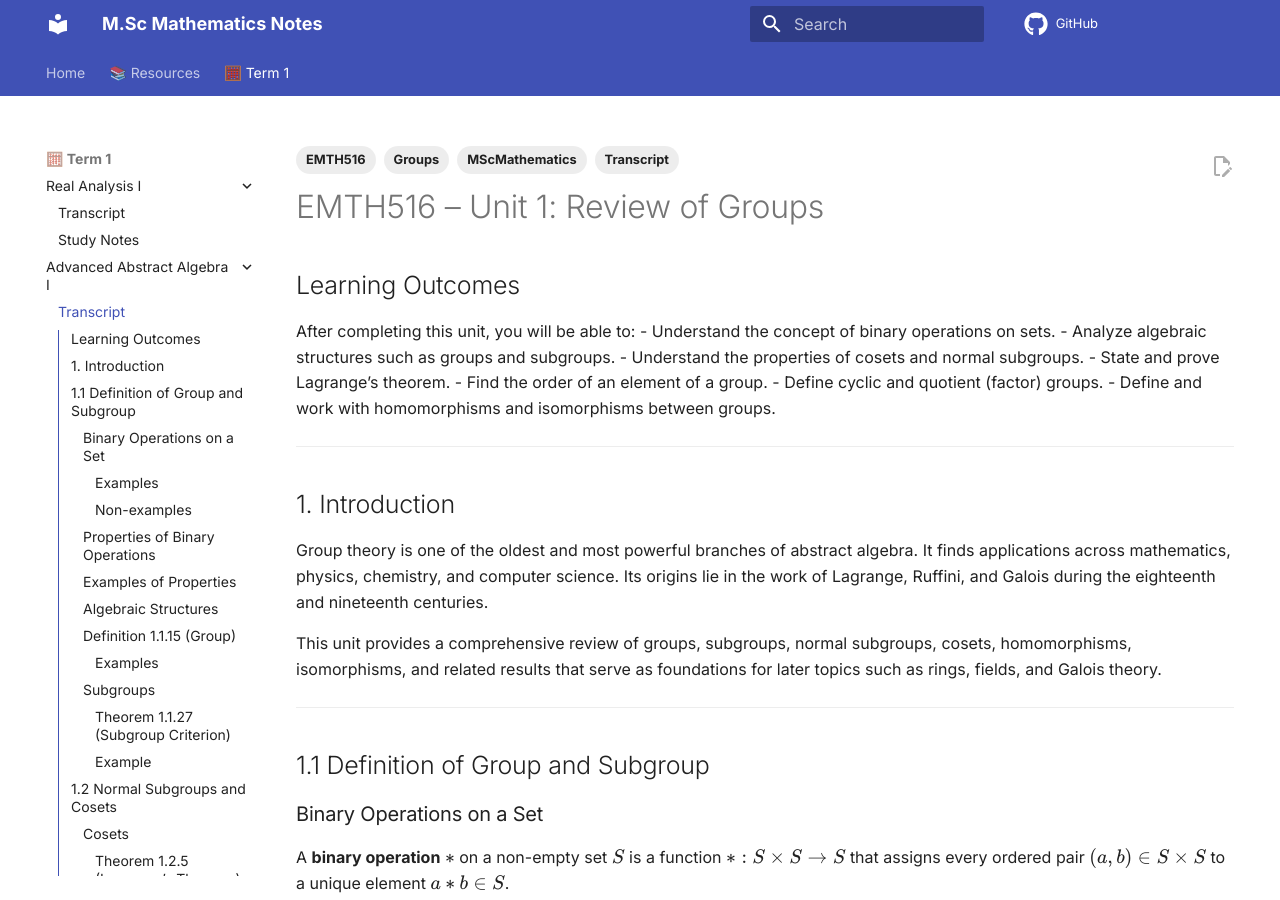
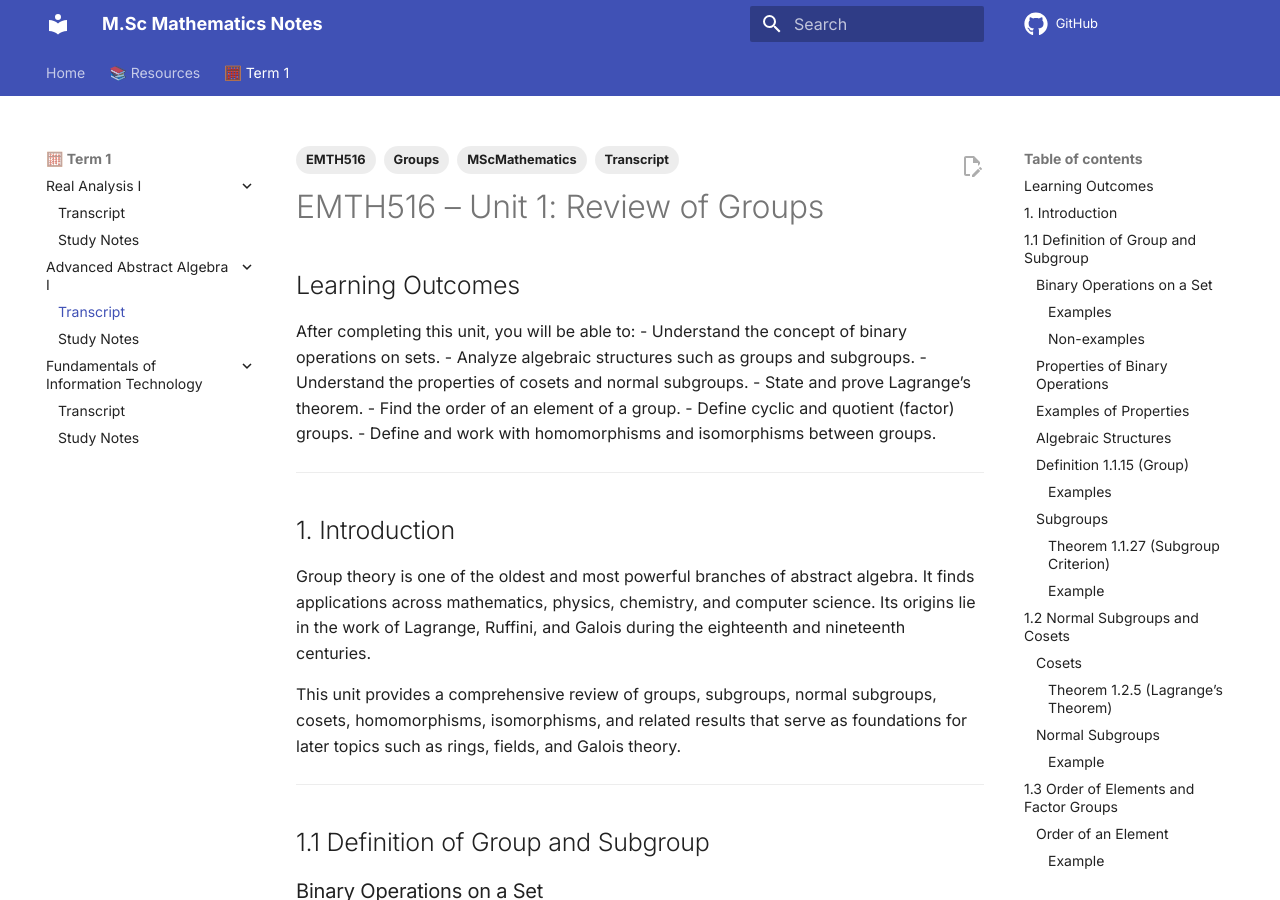
Before and after one commit to dhnair/msc-maths, an MkDocs documentation site: the page built from docs/term1/advanced_abstract_algebra_i/transcripts/emth516_u01_transcript.md, in a window 1280 px wide and 900 px high. Built offline with MkDocs 1.6.1 and Material for MkDocs 9.7.7, drawn with Linux system fonts in a browser that asks for light colours; comment, search, counter and statistics services are not loaded.

Commit message:
update: Sat Oct 11 18:25:53 IST 2025

```diff
--- a/mkdocs.yaml
+++ b/mkdocs.yaml
@@ -3,17 +3,18 @@
 site_author: "Deepak Nair"
 site_url: "https://dhnair.github.io/msc-maths/"
 repo_url: "https://github.com/dhnair/msc-maths"
+
 theme:
   name: material
   features:
     - navigation.expand
+    - navigation.tabs
+    - navigation.instant
+    - navigation.tracking
     - navigation.top
-    - navigation.tabs
-    - content.code.annotate
+    - header.autohide
+    - content.code.copy
     - content.tabs.link
-    - toc.integrate
-    - search.suggest
-    - search.highlight
     - content.action.edit
   palette:
     - scheme: default
@@ -28,7 +29,7 @@
   icon:
     repo: fontawesome/brands/github
 
-# Markdown extensions
+# Markdown and math extensions
 markdown_extensions:
   - admonition
   - toc:
@@ -41,6 +42,7 @@
   - attr_list
   - tables
   - footnotes
+  - md_in_html
 
 extra_javascript:
   - https://polyfill.io/v3/polyfill.min.js?features=es6
@@ -49,6 +51,7 @@
 extra_css:
   - stylesheets/custom.css
 
+# Navigation structure
 nav:
   - Home: index.md
   - 📚 Resources:
@@ -71,9 +74,22 @@
           - Transcript: term1/fundamentals_of_information_technology/transcripts/ecap145_u01l01_full_transcript.md
           - Study Notes: term1/fundamentals_of_information_technology/notes/ecap145_u01l01_study_notes.md
 
+# Plugins
 plugins:
   - search
   - tags
   - git-revision-date-localized:
       fallback_to_build_date: true
       enable_creation_date: false
+  - htmlproofer
+  - collapse
+
+# Global extra metadata
+extra:
+  social:
+    - icon: fontawesome/brands/linkedin
+      link: https://linkedin.com/in/dhnair
+      name: LinkedIn
+
+# Site build behavior
+strict: true
--- a/requirements.txt
+++ b/requirements.txt
@@ -23,3 +23,6 @@
 
 # For revision dates
 mkdocs-git-revision-date-localized-plugin>=1.2.0
+
+# Collapsible - mobile friendly
+mkdocs-collapse-plugin>=1.0.0
```
